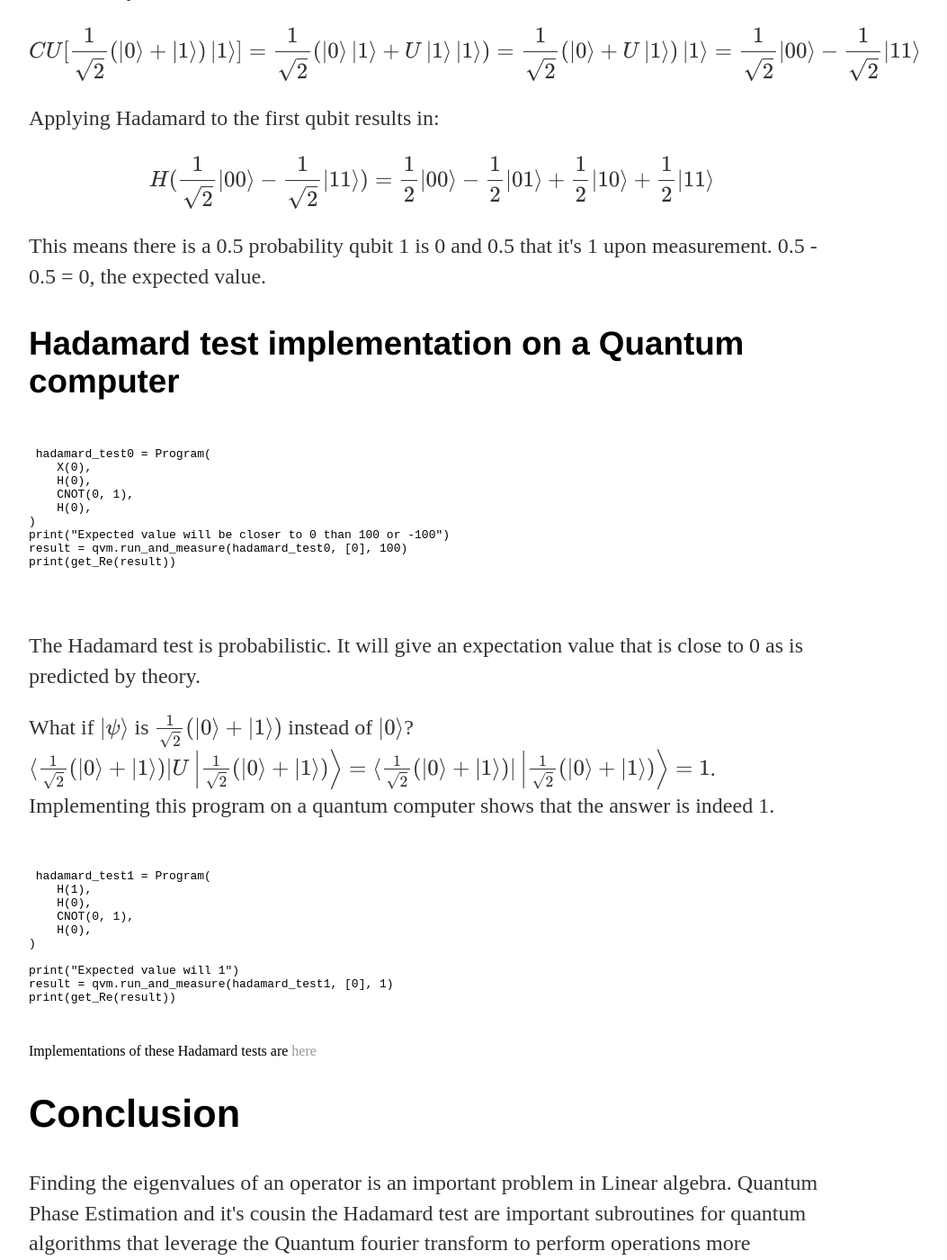
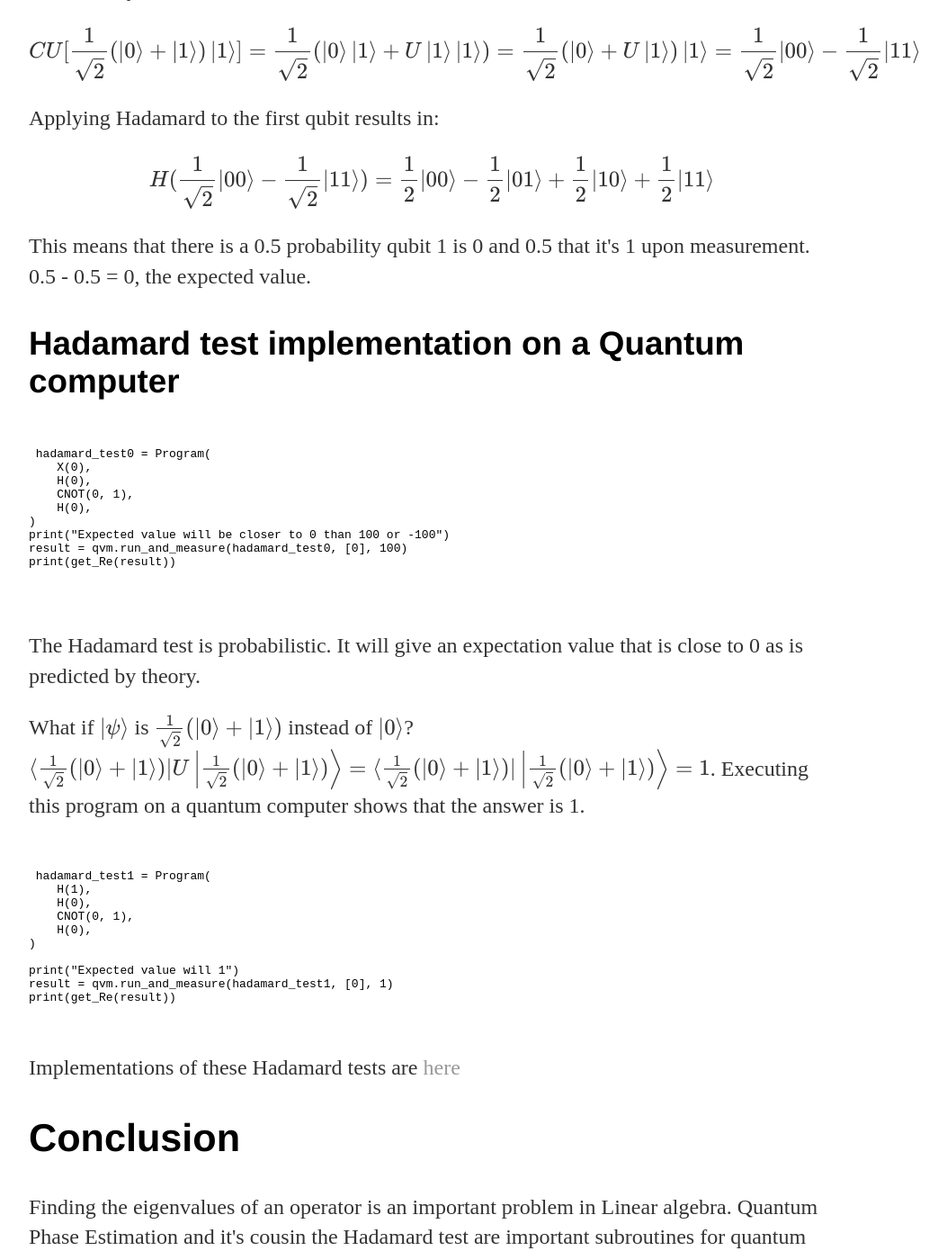
Before and after one commit to vtomole/vtomole.github.io, a Jekyll site: the page built from _posts/2018-05-20-PEA.html, in a window 1280 px wide and 1400 px high, scrolled down 4794 px. Shown: the whole window at 90% size, without its empty margins (160-1213 px from the left). Built offline with Jekyll 4.4.1, drawn with Linux system fonts in a browser that asks for light colours; formulas are drawn with MathJax 3; some of the changed text lies outside the part shown.

Commit message:
Last tag

```diff
--- a/_posts/2018-05-20-PEA.html
+++ b/_posts/2018-05-20-PEA.html
@@ -105,7 +105,7 @@
   </section>
 
    <h2>Hadamard Test</h2>
-  <p>The Hadamard test solves: Given a Unitary $U$ and a state $\ket{\psi}$, estimate $\bra{\psi} | U \ket{\psi}$. It prepares the state  $\frac{1}{\sqrt{2}}(\ket{0} + \ket{1}) \ket{\psi}$ by appplying the hadamard gate to the first qubit,  applies cU from  $\frac{1}{\sqrt{2}}(\ket{0} + \ket{1})$ to $\ket{\psi} $ to get   $\frac{1}{\sqrt{2}}(\ket{0} \ket{\psi} + U \ket{1} \ket{\psi})$. After the hadamard gate is applied to the first qubit again, the probability of measuring $\ket{0}$ is \[\frac{1}{2} (1 + \text{Re} \bra{\psi} U \ket{\psi}) \] The probability of measuring $\ket{1}$ is
+  <p>The Hadamard test solves: Given a Unitary $U$ and a state $\ket{\psi}$, estimate $\bra{\psi} | U \ket{\psi}$. It prepares the state  $\frac{1}{\sqrt{2}}(\ket{0} + \ket{1}) \ket{\psi}$ by appplying the hadamard gate to the first qubit,  applies cU from  $\frac{1}{\sqrt{2}}(\ket{0} + \ket{1})$ to $\ket{\psi} $ to get   $\frac{1}{\sqrt{2}}(\ket{0} \ket{\psi} + U \ket{1} \ket{\psi})$. After the Hadamard gate is applied to the first qubit again, the probability of measuring $\ket{0}$ is \[\frac{1}{2} (1 + \text{Re} \bra{\psi} U \ket{\psi}) \] The probability of measuring $\ket{1}$ is
 
     \[\frac{1}{2} (1 - \text{Re} \bra{\psi} U \ket{\psi})\]
 
@@ -129,7 +129,7 @@
     Applying Hadamard to the first qubit results in:
     \[ H (\frac{1}{\sqrt{2}}\ket{00} -\frac{1}{\sqrt{2}}\ket{11}) = \frac{1}{2}\ket{00} - \frac{1}{2}\ket{01} + \frac{1}{2}\ket{10} + \frac{1}{2}\ket{11} \]
 
-    This means there is a 0.5 probability qubit 1 is 0 and 0.5 that it's 1 upon measurement. 0.5 - 0.5 = 0, the expected value.
+    This means that there is a 0.5 probability qubit 1 is 0 and 0.5 that it's 1 upon measurement. 0.5 - 0.5 = 0, the expected value.
 
 
 <h3>Hadamard test implementation on a Quantum computer</h3>
@@ -148,7 +148,7 @@
   </code>
      </pre>
      <p>The Hadamard test is probabilistic. It will give an expectation value that is close to 0 as is predicted by theory.</p>
-      <p>What if $\ket{\psi}$ is $\frac{1}{\sqrt{2}}(\ket{0} + \ket{1})$ instead of $\ket{0}$? $\bra{\frac{1}{\sqrt{2}}(\ket{0} + \ket{1})} U \ket{\frac{1}{\sqrt{2}}(\ket{0} + \ket{1})} = \bra{\frac{1}{\sqrt{2}}(\ket{0} + \ket{1})}  \ket{\frac{1}{\sqrt{2}}(\ket{0} + \ket{1})} = 1 $. Implementing this program on a quantum computer shows that the answer is indeed 1.</p>
+      <p>What if $\ket{\psi}$ is $\frac{1}{\sqrt{2}}(\ket{0} + \ket{1})$ instead of $\ket{0}$? $\bra{\frac{1}{\sqrt{2}}(\ket{0} + \ket{1})} U \ket{\frac{1}{\sqrt{2}}(\ket{0} + \ket{1})} = \bra{\frac{1}{\sqrt{2}}(\ket{0} + \ket{1})}  \ket{\frac{1}{\sqrt{2}}(\ket{0} + \ket{1})} = 1 $. Executing this program on a quantum computer shows that the answer is 1.</p>
    <pre>
      <code>
 
@@ -165,7 +165,7 @@
   </code>
    </pre>
 
-Implementations of these Hadamard tests are <a href = "https://github.com/QCHackers/qchackers/blob/master/pyquil/hadamard_test.py">here</a>
+<p>Implementations of these Hadamard tests are <a href = "https://github.com/QCHackers/qchackers/blob/master/pyquil/hadamard_test.py">here</a></p>
 
 
 
```
